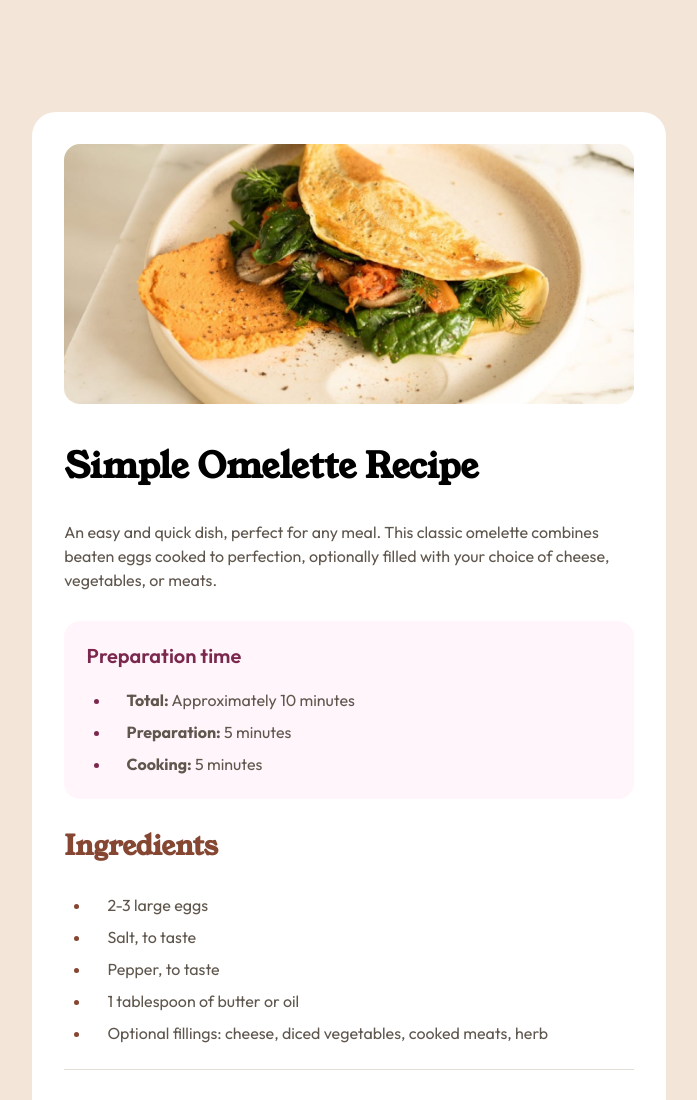
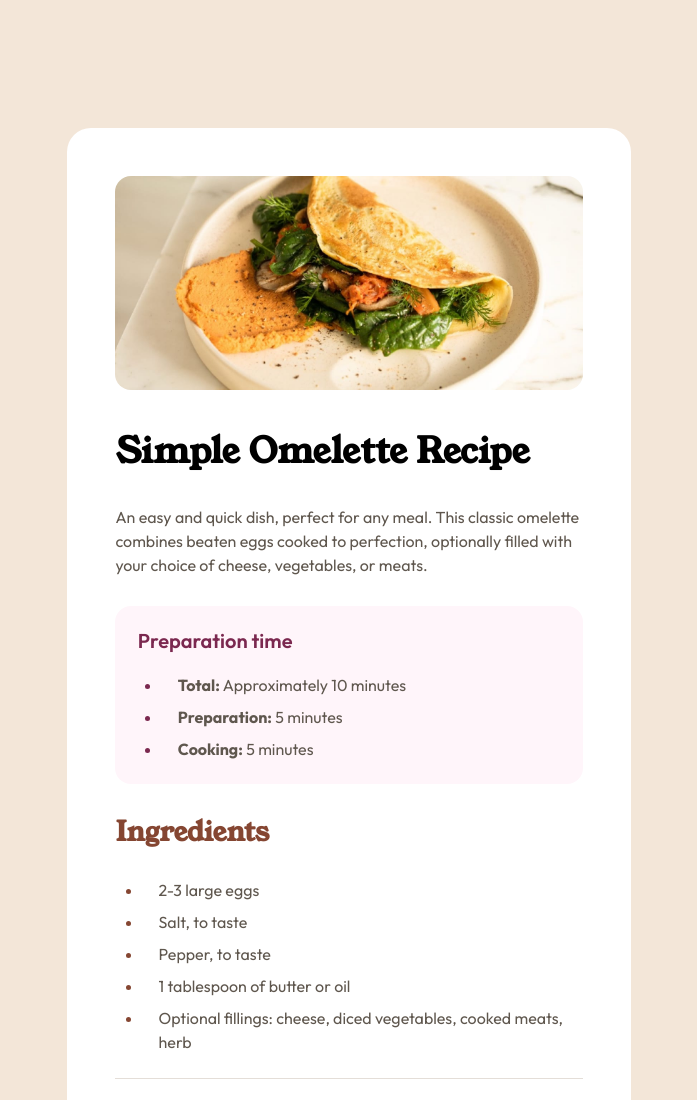
Before and after one commit to ROKUROO7/recipe-page, a plain HTML site: page index.html in a window 1280 px wide. Shown: the top 1100 px of the page, without its empty margins (291-988 px from the left). Drawn offline with Linux system fonts and the light colour scheme.

Commit message:
Update style.css

```diff
--- a/style.css
+++ b/style.css
@@ -34,15 +34,15 @@ body {
   flex-direction: column;
   justify-content: center;
   align-items: center;
-  padding: 7em;
+  padding: 8em;
   background-color: var(--Stone100);
 }
 main {
   display: flex;
   flex-direction: column;
   row-gap: 1.8em;
-  padding: 2em;
-  max-width: 60%;
+  padding: 3em;
+  max-width: 55%;
   border-radius: 1.5em;
   background-color: var(--White);
 }
@@ -56,7 +56,7 @@ main img {
 main h1 {
   font-family: var(--Font-Young-Serif);
   font-size: 2.2rem;
-  font-weight: var(--Weight700);
+  font-weight: var(--Weight600);
 }
 main p:nth-child(3), .tab p {
   font-family: var(--Font-Outfit);
```
